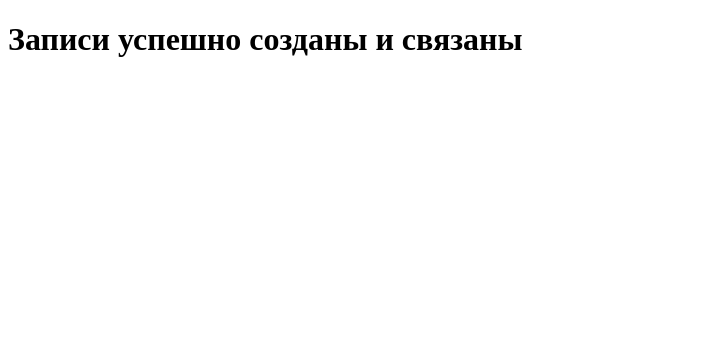
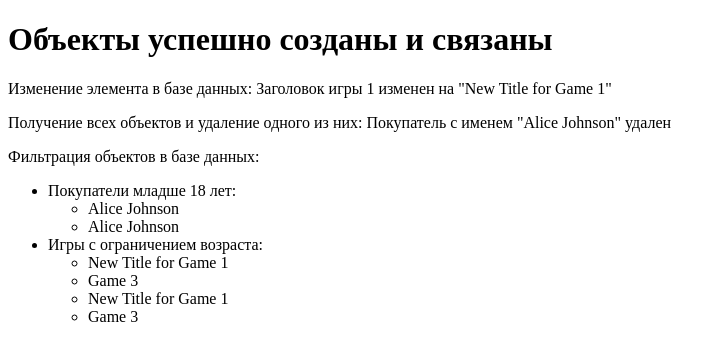
Before and after one commit to MrTimofeev/Django_UU_18, a Django app: page /task6/create_records/ in a window 1280 px wide. Shown: the top 361 px of the page, without its empty margins (0-726 px from the left). Run offline with Django 5.2, Linux system fonts and the light colour scheme; data comes from the database, SQL or seed files in the repository; both versions use the stored data as it was after the commit.

Commit message:
87. Administration site (Completed)

```diff
--- a/UrbanDjango/task6/urls.py
+++ b/UrbanDjango/task6/urls.py
@@ -1,11 +1,13 @@
 from django.urls import path
-from .views import home_view, shop_view, cart_view, sign_up_by_django, sign_up_by_html, create_records
+from .views import home_view, shop_view, cart_view, sign_up_by_django, sign_up_by_html, create_records, clear_database
+
 
 urlpatterns = [
     path('', home_view, name='home'),
-    path('create_records/', create_records, name='create_records'),
     path('shop/', shop_view, name='shop'),
     path('cart/', cart_view, name='cart'),
     path('sign_up_django/', sign_up_by_django, name='sign_up_django'),
     path('sign_up_html/', sign_up_by_html, name='sign_up_html'),
+    path('create_records/', create_records, name='create_records'),
+    path('clear_database/', clear_database, name='clear_database'),
 ]
--- a/UrbanDjango/task6/views.py
+++ b/UrbanDjango/task6/views.py
@@ -2,33 +2,19 @@ from django.shortcuts import render
 from .models import Buyer, Game
 from .forms import UserRegisterForm
 
+
 def home_view(request):
     return render(request, 'task6/home.html')
+
 
 def shop_view(request):
     games = Game.objects.all()
     return render(request, 'task6/shop.html', {'games': games})
 
+
 def cart_view(request):
     return render(request, 'task6/cart.html')
 
-def create_records(request):
-    # Создаем покупателей
-    buyer1 = Buyer.objects.create(name="John Doe", balance=100.00, age=25)
-    buyer2 = Buyer.objects.create(name="Jane Smith", balance=200.00, age=30)
-    buyer3 = Buyer.objects.create(name="Alice Johnson", balance=150.00, age=17)  # Младше 18
-
-    # Создаем игры
-    game1 = Game.objects.create(title="Game 1", cost=50.00, size=5.0, description="Description 1", age_limited=True)
-    game2 = Game.objects.create(title="Game 2", cost=30.00, size=3.0, description="Description 2", age_limited=False)
-    game3 = Game.objects.create(title="Game 3", cost=40.00, size=4.0, description="Description 3", age_limited=True)
-
-    # Связываем покупателей с играми
-    game1.buyer.set([buyer1, buyer2])
-    game2.buyer.set([buyer1, buyer2, buyer3])
-    game3.buyer.set([buyer1, buyer2])
-
-    return render(request, 'task6/records_created.html')
 
 def sign_up_by_django(request):
     info = {}
@@ -48,14 +34,15 @@ def sign_up_by_django(request):
                 info['error'] = 'Пользователь уже существует'
             else:
                 Buyer.objects.create(name=username, balance=0.00, age=age)
-                return render(request, 'fifth_task/registration_page.html', {'success': f'Приветствуем, {username}!'})
+                return render(request, 'task6/registration_page.html', {'success': f'Приветствуем, {username}!'})
         else:
             info['error'] = 'Форма не валидна'
     else:
         form = UserRegisterForm()
 
     info['form'] = form
-    return render(request, 'fifth_task/registration_page.html', info)
+    return render(request, 'task6/registration_page.html', info)
+
 
 def sign_up_by_html(request):
     info = {}
@@ -73,6 +60,61 @@ def sign_up_by_html(request):
             info['error'] = 'Пользователь уже существует'
         else:
             Buyer.objects.create(name=username, balance=0.00, age=age)
-            return render(request, 'fifth_task/registration_page.html', {'success': f'Приветствуем, {username}!'})
+            return render(request, 'task6/registration_page.html', {'success': f'Приветствуем, {username}!'})
 
-    return render(request, 'fifth_task/registration_page.html', info)
+    return render(request, 'task6/registration_page.html', info)
+
+
+def create_records(request):
+    # Создаем покупателей
+    buyer1 = Buyer.objects.create(name="John Doe", balance=100.00, age=25)
+    buyer2 = Buyer.objects.create(name="Jane Smith", balance=200.00, age=30)
+    buyer3 = Buyer.objects.create(name="Alice Johnson", balance=150.00, age=17)
+
+    # Проверка создания покупателей
+    print(f"Buyer 1: {buyer1}")
+    print(f"Buyer 2: {buyer2}")
+    print(f"Buyer 3: {buyer3}")
+
+    # Создаем игры
+    game1 = Game.objects.create(
+        title="Game 1", cost=50.00, size=5.0, description="Description 1", age_limited=True)
+    game2 = Game.objects.create(
+        title="Game 2", cost=30.00, size=3.0, description="Description 2", age_limited=False)
+    game3 = Game.objects.create(
+        title="Game 3", cost=40.00, size=4.0, description="Description 3", age_limited=True)
+
+    # Связываем покупателей с играми
+    game1.buyer.set([buyer1, buyer2])
+    game2.buyer.set([buyer1, buyer2, buyer3])
+    game3.buyer.set([buyer1, buyer2])
+
+    # Изменение элемента в базе данных
+    game1.title = 'New Title for Game 1'
+    game1.save()
+
+    # Получение всех объектов и удаление одного из них
+    all_buyers = Buyer.objects.all()
+    all_games = Game.objects.all()
+
+    if all_buyers.exists():
+        buyer2.delete()
+
+    # Фильтрация объектов в базе данных
+    young_buyers = Buyer.objects.filter(age__lt=18)
+    age_limited_games = Game.objects.filter(age_limited=True)
+
+    context = {
+        'young_buyers': young_buyers,
+        'age_limited_games': age_limited_games,
+    }
+
+    return render(request, 'task6/records_created.html', context)
+
+# Это чисто для удобства))
+
+
+def clear_database(request):
+    Buyer.objects.all().delete()
+    Game.objects.all().delete()
+    return render(request, 'task6/database_cleared.html')
--- a/UrbanDjango/templates/task6/records_created.html
+++ b/UrbanDjango/templates/task6/records_created.html
@@ -1,10 +1,36 @@
 <!DOCTYPE html>
 <html lang="en">
+
 <head>
     <meta charset="UTF-8">
-    <title>Записи созданы</title>
+    <title>Объекты созданы</title>
 </head>
+
 <body>
-    <h1>Записи успешно созданы и связаны</h1>
+    <h1>Объекты успешно созданы и связаны</h1>
+    <p>Изменение элемента в базе данных: Заголовок игры 1 изменен на "New Title for Game 1"</p>
+    <p>Получение всех объектов и удаление одного из них: Покупатель с именем "Alice Johnson" удален</p>
+    <p>Фильтрация объектов в базе данных:</p>
+    <ul>
+        <li>Покупатели младше 18 лет:
+            <ul>
+                {% for buyer in young_buyers %}
+                <li>{{ buyer.name }}</li>
+                {% empty %}
+                <li>Нет покупателей младше 18 лет</li>
+                {% endfor %}
+            </ul>
+        </li>
+        <li>Игры с ограничением возраста:
+            <ul>
+                {% for game in age_limited_games %}
+                <li>{{ game.title }}</li>
+                {% empty %}
+                <li>Нет игр с ограничением возраста</li>
+                {% endfor %}
+            </ul>
+        </li>
+    </ul>
 </body>
+
 </html>
```
Also changed, not shown: UrbanDjango/templates/task6/database_cleared.html (added, +10 -0 lines), UrbanDjango/db.sqlite3.
